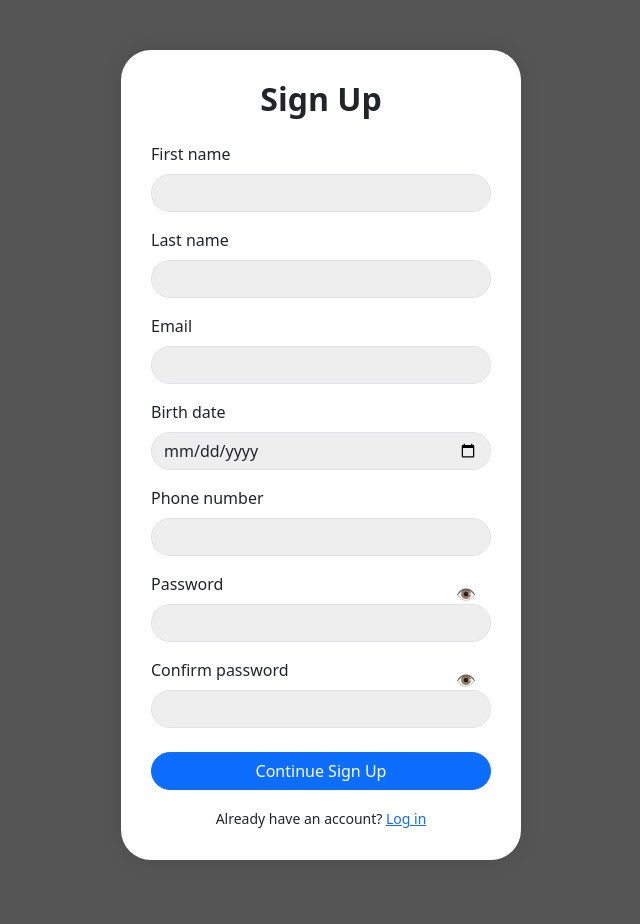
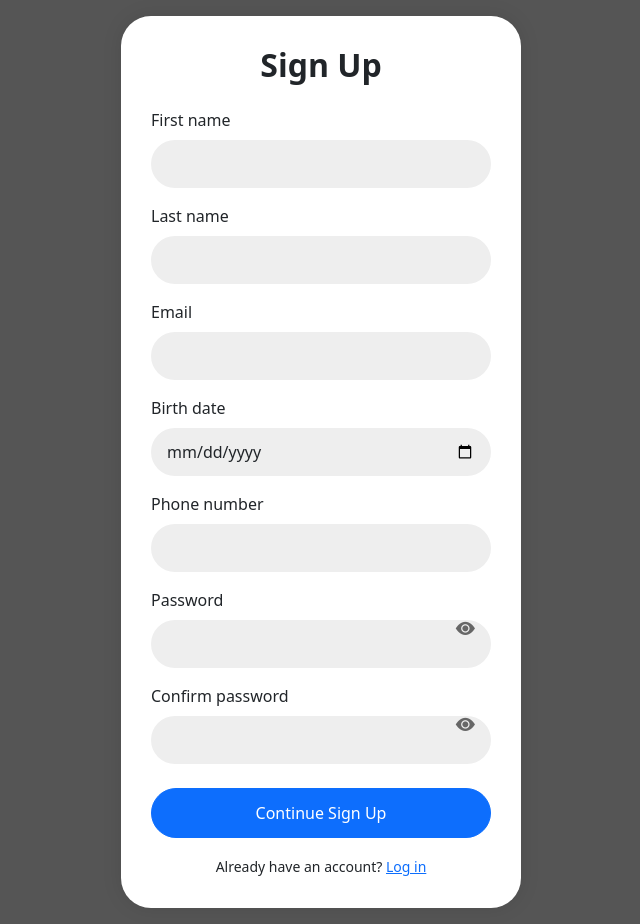
Before and after one commit to Ali-jj99/Django_group, a Django app: template demo/myapp/templates/sign_up.html in a window 1280 px wide. Shown: the whole page, without its empty margins (319-959 px from the left). Before the commit the page ends 860 px from the top, so only its background shows below. Run offline with Django 5.2, Linux system fonts and the light colour scheme; the template is opened without the code that fills it, so the values that code supplies are empty.

Commit message:
Front-end sign up page
front-end sign up page. Changed the bit where @Lightnin500 mentioned that when i click the eye thing on the password it doesn't reveal the password which is why i added the toggle password javascript functionality

```diff
--- a/demo/myapp/templates/sign_up.html
+++ b/demo/myapp/templates/sign_up.html
@@ -4,14 +4,25 @@
     <meta charset="UTF-8" />
     <meta name="viewport" content="width=device-width, initial-scale=1.0"/>
     <title>Sign Up - User</title>
+
+    <!-- Bootstrap CSS -->
     <link href="https://cdn.jsdelivr.net/npm/bootstrap@5.3.0/dist/css/bootstrap.min.css" rel="stylesheet"/>
+
+    <!-- Bootstrap Icons for the eye icon -->
+    <link href="https://cdn.jsdelivr.net/npm/bootstrap-icons@1.10.5/font/bootstrap-icons.css" rel="stylesheet"/>
+
     <style>
         body {
             background-color: #555;
+            min-height: 100vh;
+            display: flex;
+            align-items: center;
+            justify-content: center;
+            padding: 1rem;
         }
         .signup-container {
             max-width: 400px;
-            margin: 50px auto;
+            width: 100%;
             background-color: white;
             padding: 30px;
             border-radius: 30px;
@@ -20,12 +31,22 @@
         .form-control {
             border-radius: 25px;
             background-color: #eee;
+            border: none;
+            height: 3rem;
+            padding: 0 1rem;
         }
         .toggle-password {
+            position: absolute;
+            top: 50%;
+            right: 1rem;
+            transform: translateY(-50%);
             cursor: pointer;
-            position: absolute;
-            right: 15px;
-            top: 10px;
+            font-size: 1.2rem;
+            color: #666;
+        }
+        .btn-primary {
+            border-radius: 25px;
+            padding: 0.75rem;
         }
     </style>
 </head>
@@ -34,52 +55,73 @@
 <div class="signup-container">
     <h2 class="text-center mb-4"><strong>Sign Up</strong></h2>
     <form class="User">
+        <!-- First Name -->
         <div class="mb-3">
             <label class="form-label">First name</label>
             <input type="text" class="form-control" name="firstName" required>
         </div>
+        <!-- Last Name -->
         <div class="mb-3">
             <label class="form-label">Last name</label>
             <input type="text" class="form-control" name="lastName" required>
         </div>
+        <!-- Email -->
         <div class="mb-3">
             <label class="form-label">Email</label>
             <input type="email" class="form-control" name="email" required>
         </div>
+        <!-- Birth Date -->
         <div class="mb-3">
             <label class="form-label">Birth date</label>
             <input type="date" class="form-control" name="birthDate" required>
         </div>
+        <!-- Phone Number -->
         <div class="mb-3">
             <label class="form-label">Phone number</label>
             <input type="tel" class="form-control" name="phone" required>
         </div>
+        <!-- Password -->
         <div class="mb-3 position-relative">
             <label class="form-label">Password</label>
             <input type="password" class="form-control" id="password" name="password" required>
-            <span class="toggle-password" onclick="toggleVisibility('password')">👁️</span>
+            <span class="toggle-password" data-target="password">
+          <i class="bi bi-eye-fill"></i>
+        </span>
         </div>
+        <!-- Confirm Password -->
         <div class="mb-4 position-relative">
             <label class="form-label">Confirm password</label>
             <input type="password" class="form-control" id="confirmPassword" name="confirmPassword" required>
-            <span class="toggle-password" onclick="toggleVisibility('confirmPassword')">👁️</span>
+            <span class="toggle-password" data-target="confirmPassword">
+          <i class="bi bi-eye-fill"></i>
+        </span>
         </div>
-        <button type="submit" class="btn btn-primary w-100 rounded-pill">Continue Sign Up</button>
+        <!-- Submit -->
+        <button type="submit" class="btn btn-primary w-100">Continue Sign Up</button>
     </form>
     <div class="text-center mt-3">
         <small>Already have an account? <a href="#">Log in</a></small>
     </div>
 </div>
 
+<!-- Bootstrap JS (optional) -->
+<script src="https://cdn.jsdelivr.net/npm/bootstrap@5.3.0/dist/js/bootstrap.bundle.min.js"></script>
+
+<!-- Password‐toggle script -->
 <script>
-    function toggleVisibility(id) {
-        const input = document.getElementById(id);
-        if (input.type === "password") {
-            input.type = "text";
-        } else {
-            input.type = "password";
-        }
-    }
+    document.querySelectorAll('.toggle-password').forEach(toggler => {
+        toggler.addEventListener('click', () => {
+            const input = document.getElementById(toggler.dataset.target);
+            const icon  = toggler.querySelector('i');
+            if (input.type === 'password') {
+                input.type = 'text';
+                icon.classList.replace('bi-eye-fill', 'bi-eye-slash-fill');
+            } else {
+                input.type = 'password';
+                icon.classList.replace('bi-eye-slash-fill', 'bi-eye-fill');
+            }
+        });
+    });
 </script>
 
 </body>
```
Also changed, not shown: demo/myapp/models.py (+34 -0 lines), 1 other file.
